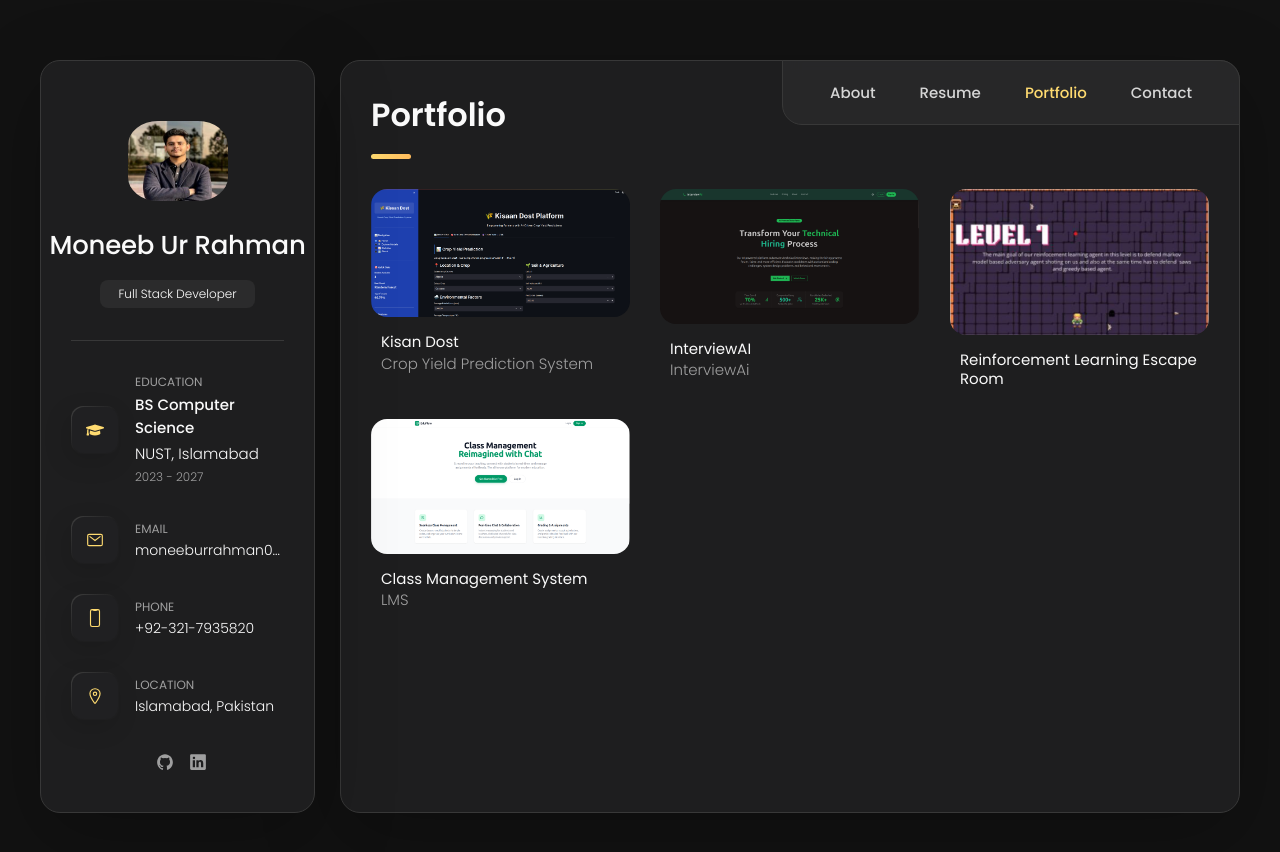
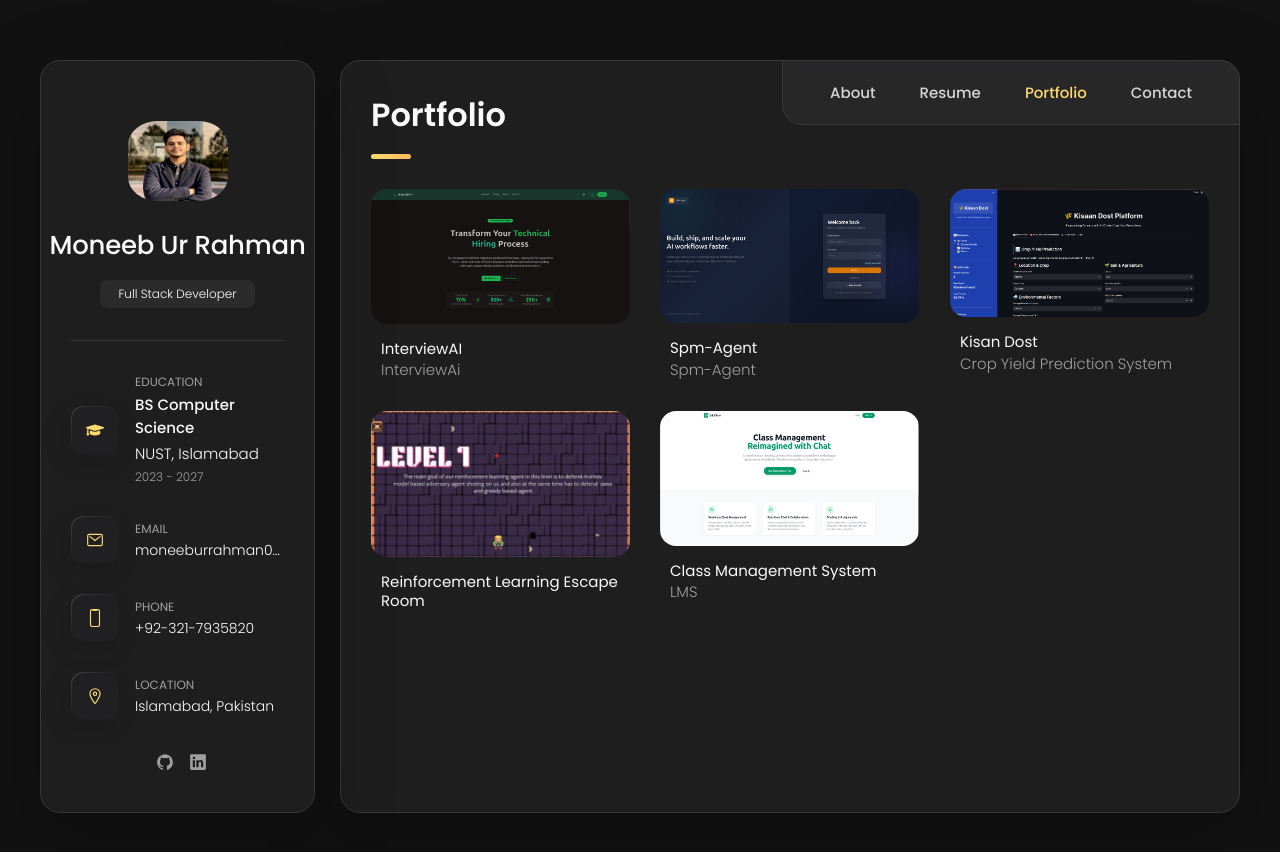
Before and after one commit to moneeb07/portfolio, a Next.js app: page /portfolio in a window 1280 px wide. Shown: the top 852 px of the page. Built offline with nearby package versions, Linux system fonts and the light colour scheme.

Commit message:
spm-project added to portfolio

```diff
--- a/src/data/projects.ts
+++ b/src/data/projects.ts
@@ -1,6 +1,28 @@
 import { image } from "framer-motion/client";
 
 export const projects = [
+  {
+    title: "InterviewAI",
+    // category : "web development + GenAI",
+    subtitle: "InterviewAi",
+    image: "/images/interviewAi.png",
+    tech: ["MERN Stack", "Judge0", "Python"],
+    description: "Full-stack platform for technical hiring with voice, coding, and system design rounds. Integrated proctoring with plagiarism checks.",
+    linkDemo: "https://interview-ai-client-v1.vercel.app/",
+    linkGithub: "https://github.com/moneeb07/InterviewAICombined",
+    status: "Completed",
+  },
+  {
+    title: "Spm-Agent",
+    // category : "web development + GenAI",
+    subtitle: "Spm-Agent",
+    image: "/images/spm-agent.png",
+    tech: ["Fast-Api", "Python", "LangChain", "Aws-Fargate", "Docker", "Next-js", "Supabase"],
+    description: "Built an AI-powered platform that converts project ideas and deadlines into structured, actionable roadmaps. Enables users to refine plans through conversational AI and receive automated email reminders for deadlines to stay productive and on track.",
+    linkDemo: "https://spm-agent.vercel.app/",
+    linkGithub: "https://github.com/moneeb07/spm_agent",
+    status: "In Progress",
+  },
   {
     title: "Kisan Dost",
     // category : "Ai/Ml",
@@ -12,17 +34,7 @@ export const projects = [
     linkGithub: "https://github.com/moneeb07/Kissan-Dost",
     status: "Completed",
   },
-    {
-      title: "InterviewAI",
-      // category : "web development + GenAI",
-      subtitle: "InterviewAi",
-      image: "/images/interviewAi.png",
-      tech: ["MERN Stack", "Judge0", "Python"],
-      description: "Full-stack platform for technical hiring with voice, coding, and system design rounds. Integrated proctoring with plagiarism checks.",
-      linkDemo: "https://web.interview-ai.tech/",
-      linkGithub: "https://github.com/moneeb07/InterviewAICombined",
-      status: "Completed",
-    },
+
   {
     title: "Reinforcement Learning Escape Room",
     // category : "Ai/Ml",
@@ -30,7 +42,7 @@ export const projects = [
     description: "Implemented an RL environment where an agent navigates to collect a key while avoiding adversarial bullets and ghosts using Q-learning.",
     linkDemo: "",
     linkGithub: "https://github.com/moneeb07/Escape-game-rl",
-      image : "/images/escape-room.png",
+    image: "/images/escape-room.png",
     status: "Completed",
   },
   {
@@ -40,8 +52,8 @@ export const projects = [
     image: "/images/cms.png",
     tech: ["MongoDB", "Express.js", "React", "Node.js"],
     description: "LMS with JWT authentication, RBAC for faculty/students, and RESTful APIs for assignment management and file uploads.",
-      linkDemo : "https://class-management-with-chat.vercel.app/",
-      linkGithub : "https://github.com/moneeb07/Class-Management-with-Chat",
+    linkDemo: "https://class-management-with-chat.vercel.app/",
+    linkGithub: "https://github.com/moneeb07/Class-Management-with-Chat",
     status: "Completed",
   },
 ];
```
Also changed, not shown: public/images/spm-agent.png (added). Lines whose indentation alone changed are shown as unchanged.
